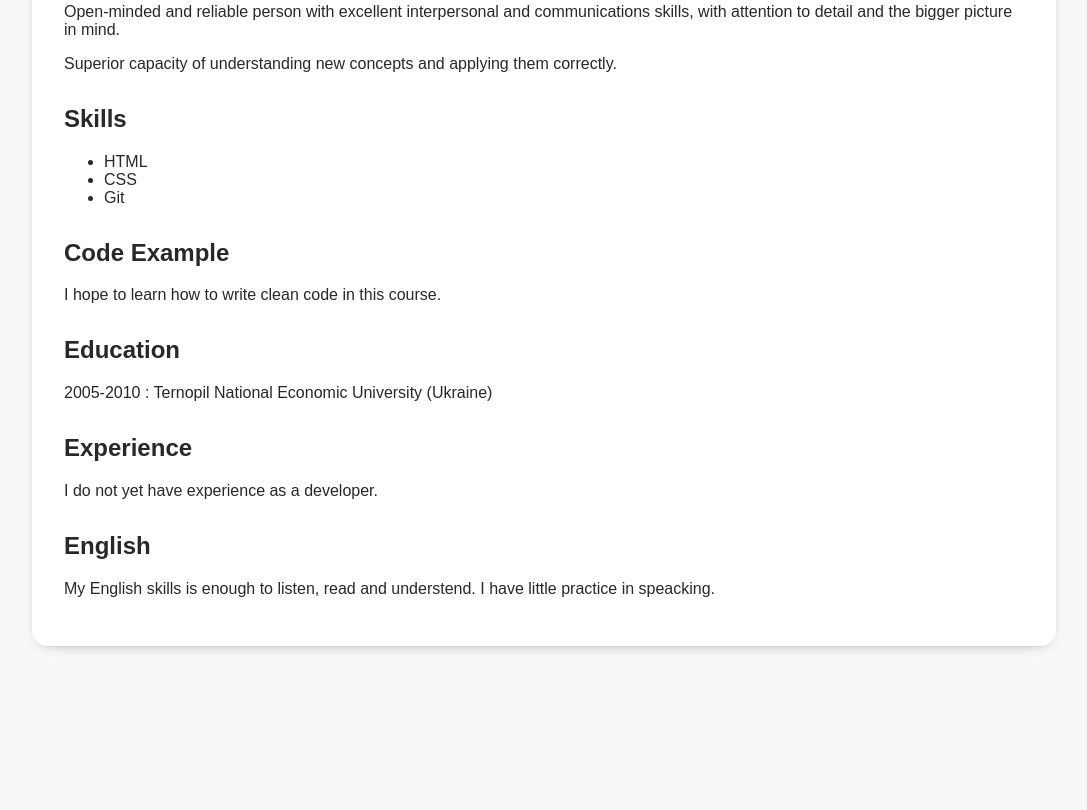
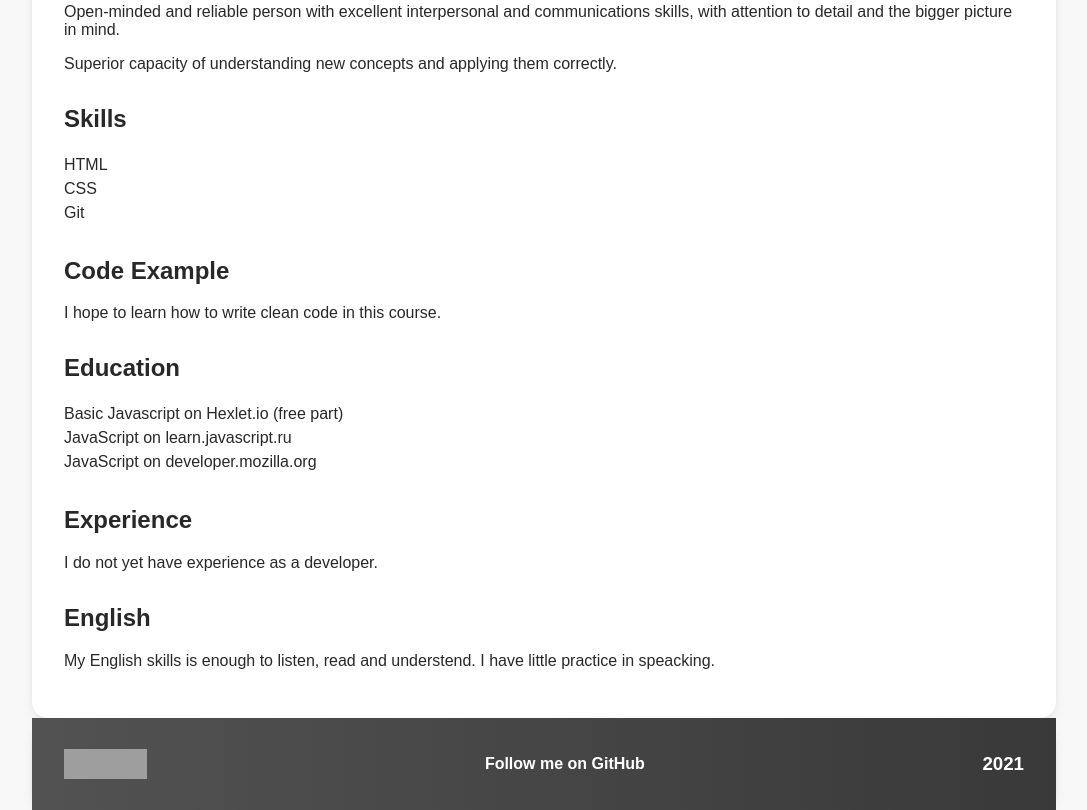
Before and after one commit to pmzaverukha/rsschool2021-cv, a plain HTML site: page index.html in a window 1280 px wide. Shown: the part 657-1467 px from the top of the page, without its empty margins (96-1183 px from the left). Before the commit the page ends 1351 px from the top, so only its background shows below. Drawn offline with Linux system fonts and the light colour scheme; grey boxes are pictures that could not be loaded.

Commit message:
feat: update styles.css

```diff
--- a/index.html
+++ b/index.html
@@ -7,7 +7,7 @@
     <link rel="stylesheet" href="style.css">
 </head>
 <body>
-<main>
+<main class="container">
     <header>
         <img src="images/igor_zaver.jpg" alt="avatar" class="header__photo" width="1024" height="683">
         <h1>Igor Zaverukha</h1>
@@ -29,7 +29,7 @@
     </section>
     <section class="padding__section mt-2">
         <h2>Skills</h2>
-        <ul>
+        <ul class="list">
             <li >HTML</li>
             <li >CSS</li>
             <li >Git</li>
@@ -41,7 +41,11 @@
     </section>
     <section class="padding__section mt-2">
         <h2>Education</h2>
-        <p>2005-2010 : Ternopil National Economic University (Ukraine)</p>
+        <ul class="list">
+            <li>Basic Javascript on Hexlet.io (free part)</li>
+             <li>JavaScript on learn.javascript.ru</li>
+            <li>JavaScript on developer.mozilla.org</li>
+        </ul>
     </section>
     <section class="padding__section mt-2">
         <h2>Experience</h2>
@@ -52,6 +56,16 @@
         <p>My English skills is enough to listen, read and understend. I have little practice in speaсking.</p>
     </section>
 </main>
-<footer></footer>
+<footer>
+    <div class="container">
+        <div class="inner">
+            <img src="https://app.rs.school/static/images/logo-rsschool3.png" alt="" width="83.36px" height="30px">
+            <a href="https://github.com/pmzaverukha" class="my-github-link">
+                <h4>Follow me on GitHub</h4>
+            </a>
+            <h3 class="year">2021</h3>
+        </div>
+    </div>
+</footer>
 </body>
 </html>
--- a/style.css
+++ b/style.css
@@ -1,17 +1,26 @@
+* {
+    text-decoration: none;
+}
+
+ul > li > a {
+    color: black;
+}
+
 body {
     margin: 0;
     padding: 0;
     font-family: sans-serif;
+    font-size: 16px;
     background-color: rgb(248, 248, 248);
     color: rgb(40, 40, 40);
 }
 
-main {
+.container {
     width: 1024px;
     margin-left: auto;
     margin-right: auto;
     margin-top: 3rem;
-    margin-bottom: 3rem;
+    /*margin-bottom: 3rem;*/
     box-shadow: 0 0.3rem 1rem -0.7rem rgba(0, 0, 0, 0.7);
     background-color: rgb(255, 255, 255);
     border-radius: 1rem;
@@ -20,8 +29,11 @@ main {
 
 header {
     color: #fff;
-    padding: 3rem 3rem 1rem 3rem;
-    background-color: rgb(97, 122, 255);
+    padding: 3rem 2rem 1rem 2rem;
+    /*background-color: rgb(97, 122, 255);*/
+    background: linear-gradient(
+            90deg
+            , rgba(82,82,82,1) 0%, rgba(57,57,57,1) 100%);
     border-top-left-radius: 1rem;
     border-top-right-radius: 1rem;
 }
@@ -50,3 +62,31 @@ header {
 a {
     color: rgb(97, 122, 255)
 }
+
+footer > .container {
+    margin-top: 0;
+    padding-bottom: 0;
+}
+
+
+.inner {
+    display: flex;
+    justify-content: space-between;
+    align-items: center;
+    padding: 1rem 2rem 1rem 2rem;
+    background: linear-gradient(
+            90deg
+            , rgba(82,82,82,1) 0%, rgba(57,57,57,1) 100%);
+    color: white;
+}
+
+h4 {
+    margin: 0;
+    color: white;
+}
+
+.list {
+    list-style: none;
+    line-height: 1.5;
+    padding: 0;
+}
```
